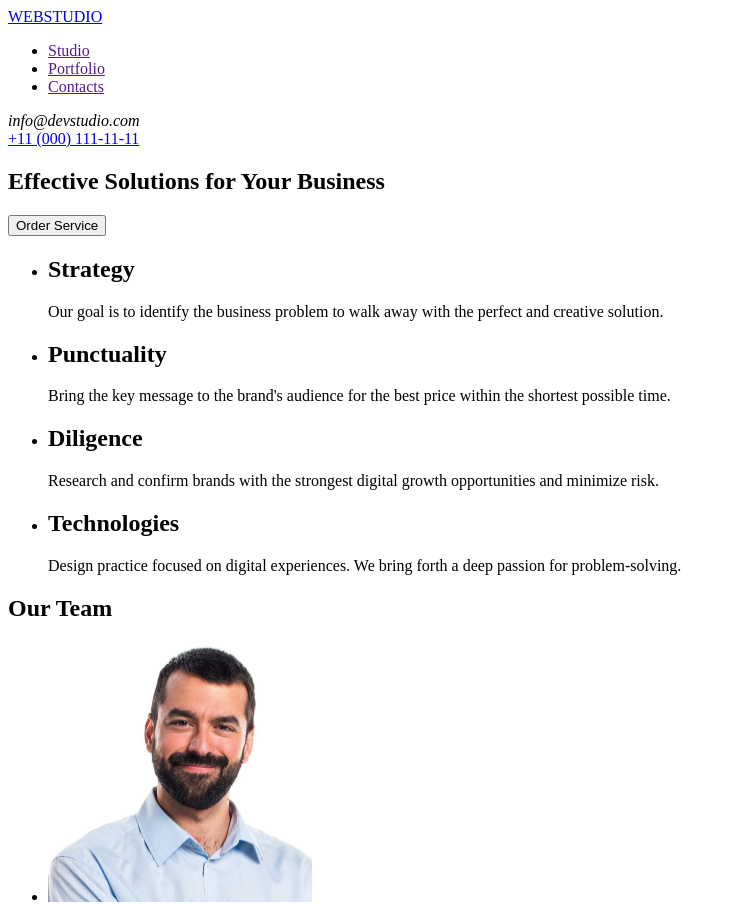
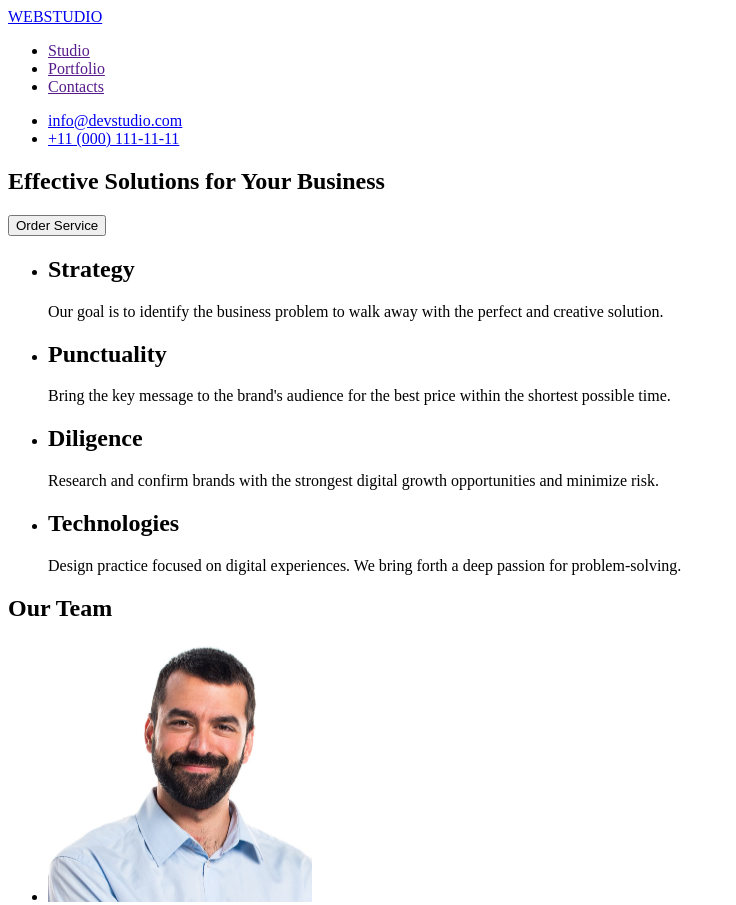
Before and after one commit to MaxPuga/goit-markup-hw-01, a plain HTML site: page index.html in a window 1280 px wide. Shown: the top 905 px of the page, without its empty margins (0-736 px from the left). Drawn offline with Linux system fonts and the light colour scheme.

Commit message:
add initial files

```diff
--- a/index.html
+++ b/index.html
@@ -15,8 +15,14 @@
           <li><a href="">Contacts</a></li>
         </ul>
       </nav>
-      <address>info@devstudio.com</address>
-      <a href="tel:+110001111111">+11 (000) 111-11-11</a>
+      <ul>
+        <li>
+          <a href="mailto:info@devstudio.com">info@devstudio.com</a>
+        </li>
+        <li>
+          <a href="tel:+110001111111">+11 (000) 111-11-11</a>
+        </li>
+      </ul>
     </header>
     <main>
       <section>
```
